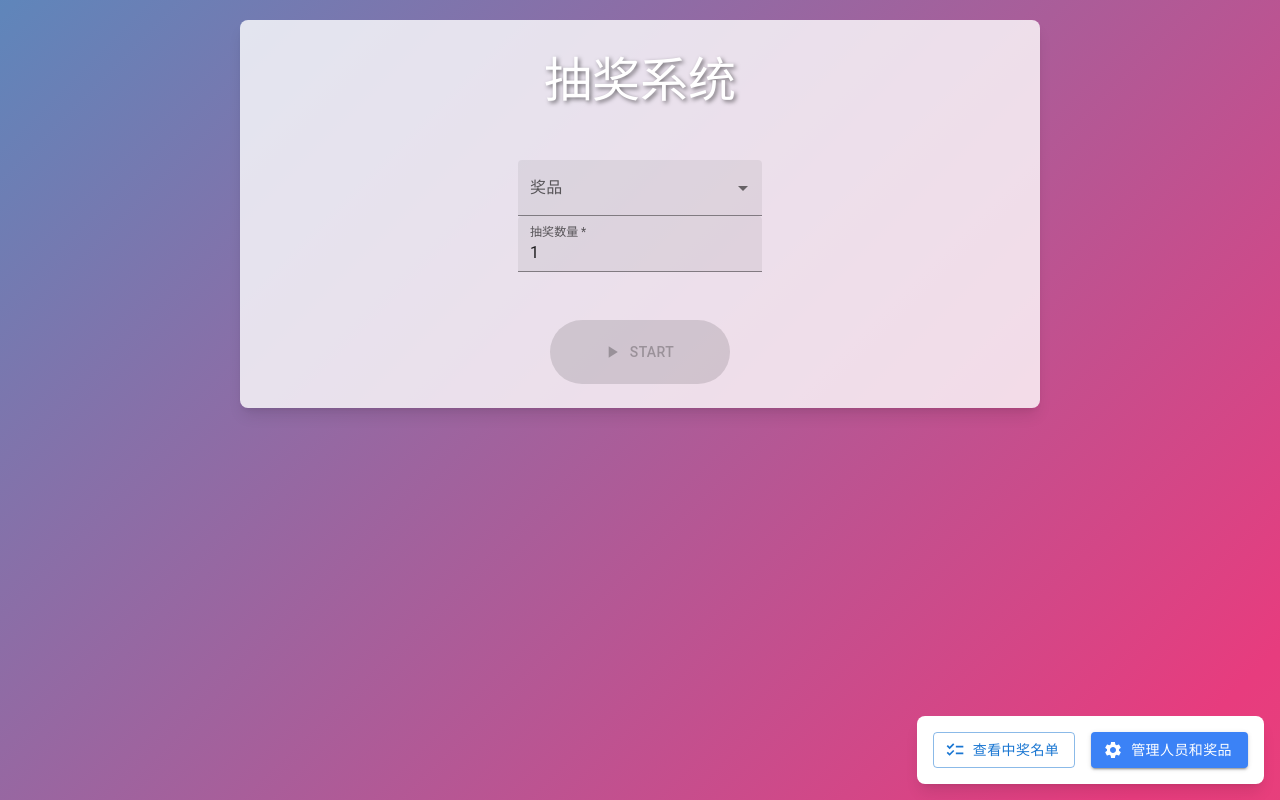
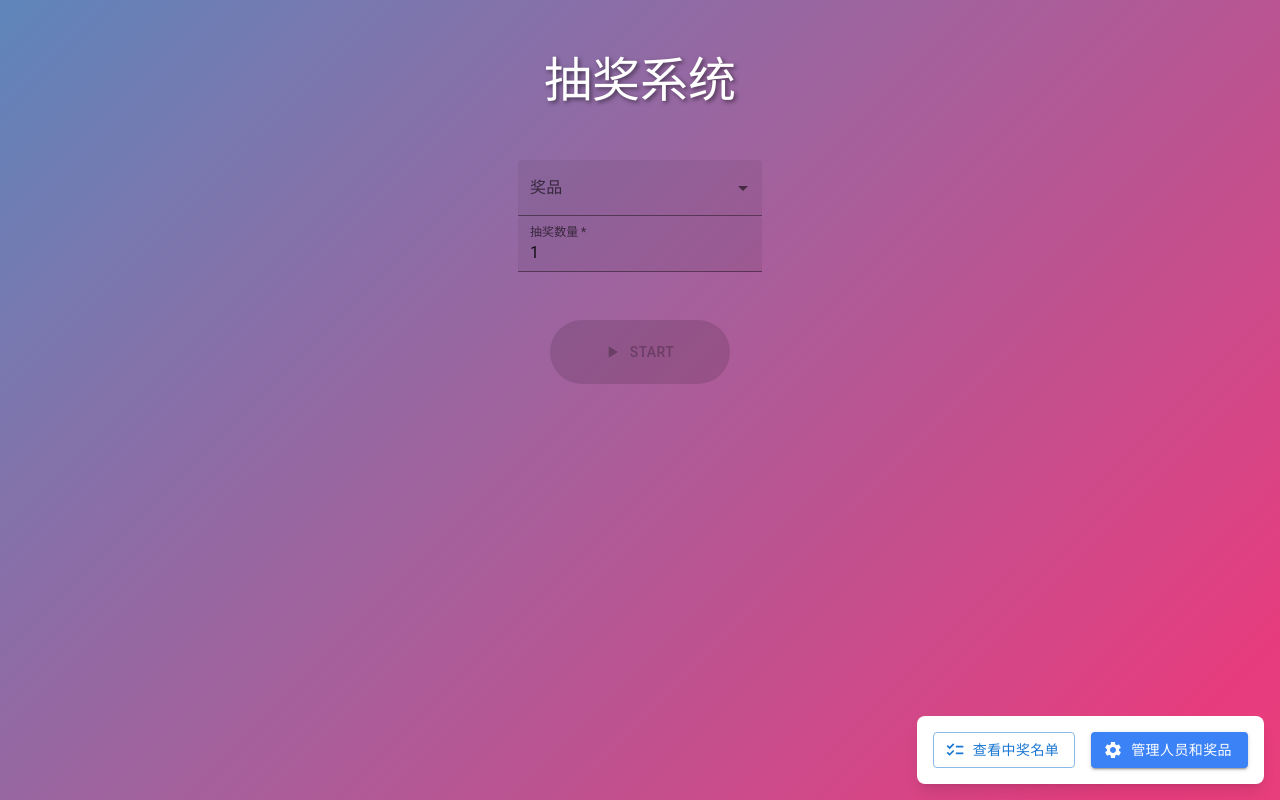
Before and after one commit to CloneWith/lottery-web, a Next.js app: page / in a window 1280 px wide. Built offline with nearby package versions, Linux system fonts and the light colour scheme.

Commit message:
Remove outer border and white background

```diff
--- a/app/styles/slot-machine.css
+++ b/app/styles/slot-machine.css
@@ -23,8 +23,8 @@
 }
 
 .lottery-content {
-  @apply p-6 rounded-lg shadow-lg self-center;
-  background: rgba(255, 255, 255, 0.8);
+  @apply p-6 rounded-lg self-center;
+
   width: 100%;
   max-width: 800px;
   display: flex;
@@ -41,43 +41,9 @@
   cursor: pointer;
   transition: .2s all;
   color: #fff;
-  border: 1px solid #fff;
   margin: 40px auto;
   display: block;
   border-radius: 10rem !important;
-}
-
-.start-button:hover {
-  text-shadow: 0 0 20px rgba(255, 255, 255, 0.5);
-  box-shadow: inset 0 0 20px rgba(255, 255, 255, 0.5), 0 0 20px rgba(255, 255, 255, 0.2);
-}
-
-.start-button::after {
-  position: absolute;
-  content: "";
-  top: -10px;
-  left: -10px;
-  right: -10px;
-  bottom: -10px;
-  transition:
-      .5s outline-color,
-      .5s outline,
-      .5s transform;
-  transition-timing-function: cubic-bezier(0.2, .8, 0.25, .8);
-  transform: scale3d(1.1, 1.3, 0);
-  outline: rgba(255, 255, 255, .05) solid 0;
-  outline-offset: -10px;
-}
-
-.start-button:hover::after {
-  top: 10px;
-  left: 10px;
-  right: 10px;
-  bottom: 10px;
-  transform: scale(1);
-  outline: rgba(255, 255, 255, 0.6) solid 1px;
-  outline-offset: 10px;
-  transition: .5s outline-offset cubic-bezier(0.2, .8, 0.25, .8),.5s outline-color cubic-bezier(0.2, .8, 0.25, .8),.5s outline cubic-bezier(0.2, .8, 0.25, .8);
 }
 
 .winner-names {
@@ -103,11 +69,11 @@
 }
 
 .controls {
+  @apply w-full flex-row;
   display: flex;
   justify-content: center;
   gap: 20px;
   margin-top: 20px;
-  width: 100%;
 }
 
 .prize-display {
@@ -119,12 +85,9 @@
 }
 
 .prize-display img {
-  width: 100px;
-  height: 100px;
+  @apply w-80 h-64 mt-2 mb-2 rounded;
   object-fit: cover;
-  border-radius: 50%;
-  border: 2px solid #fff;
-  margin-top: 10px;
+  border: 2px solid gray;
 }
 
 .title {
```
